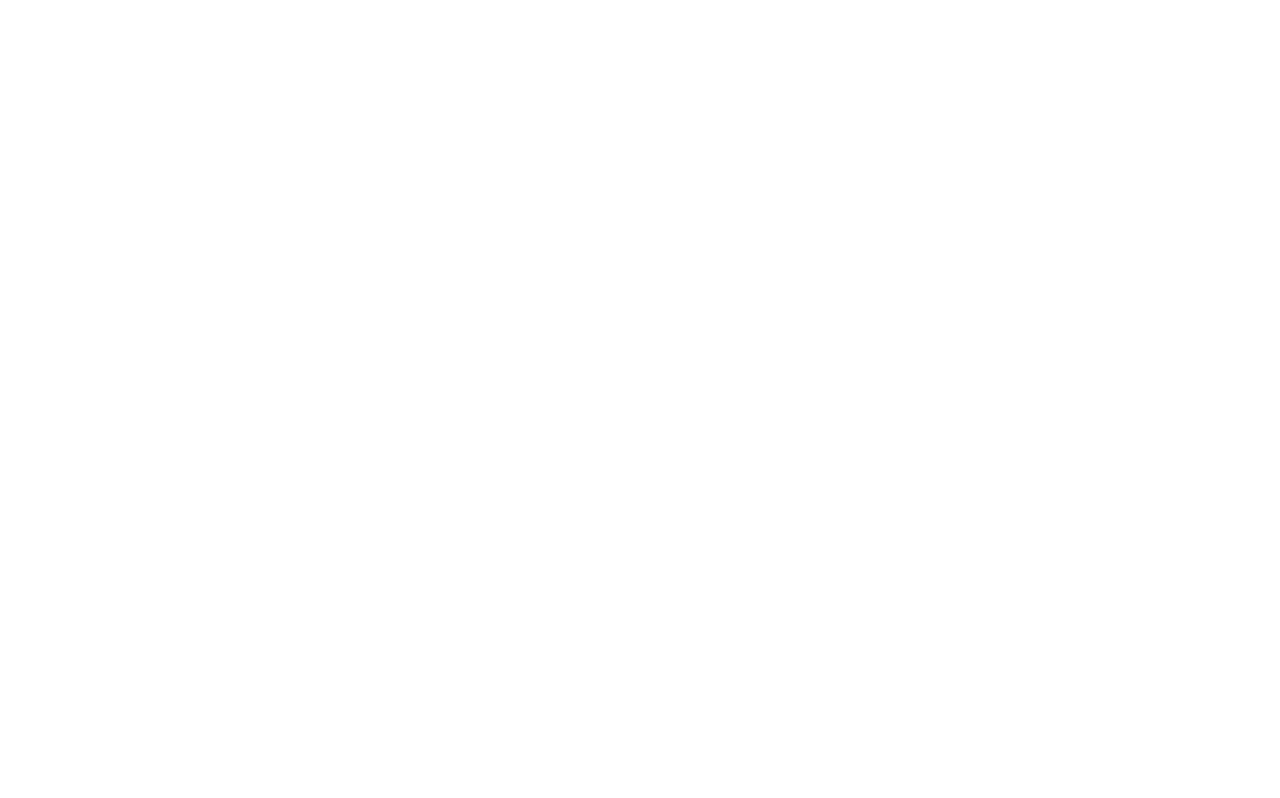
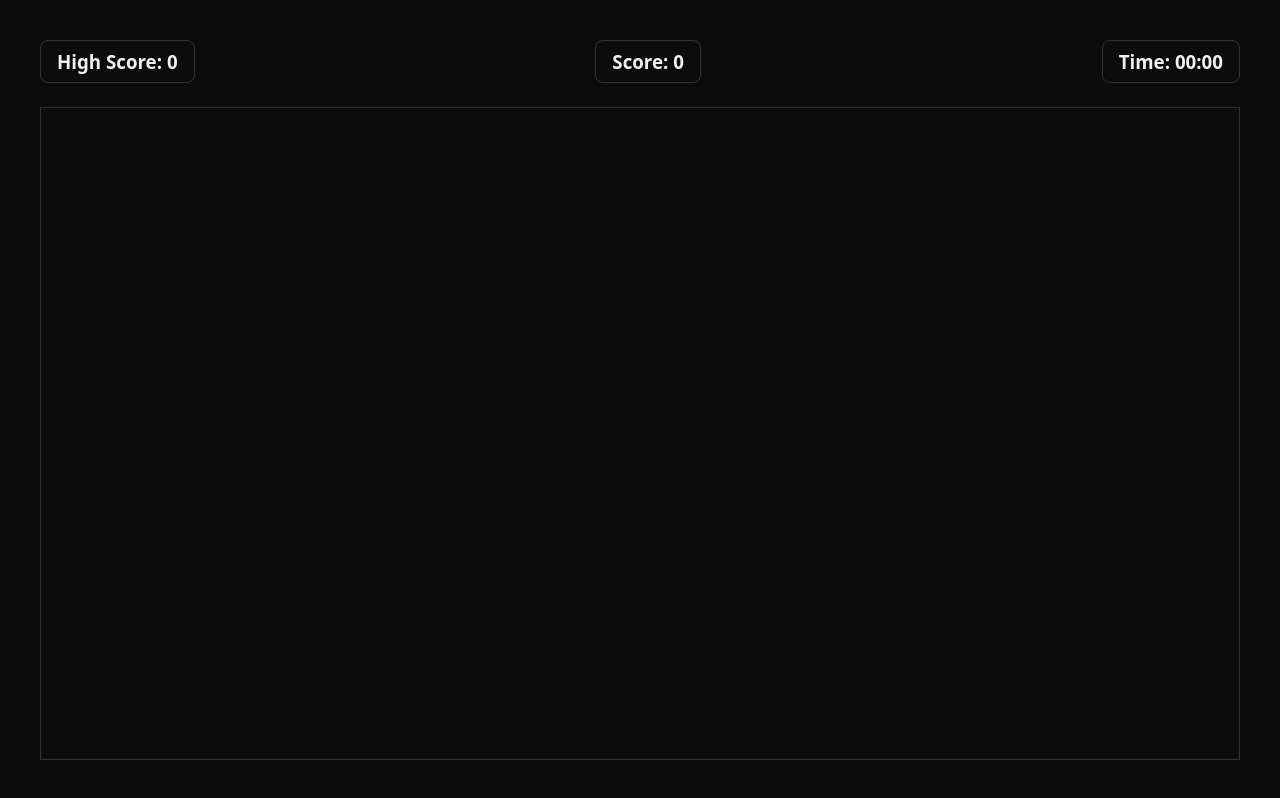
Before and after one commit to mannatgupta146/Retro-Snake-Game, a plain HTML site: page index.html in a window 1280 px wide. Drawn offline with Linux system fonts and the light colour scheme.

Commit message:
basic done

```diff
--- a/index.html
+++ b/index.html
@@ -4,8 +4,31 @@
     <meta charset="UTF-8">
     <meta name="viewport" content="width=device-width, initial-scale=1.0">
     <title>Retro Snake Game</title>
+    <link rel="stylesheet" href="style.css">
 </head>
 <body>
+    <main>
+        <section>
+            <div class="infos">
+                <div class="info">
+                    <h3>High Score: <span id="high-score">0</span></h3>
+                </div>
 
+                <div class="info">
+                    <h3>Score: <span id="score">0</span></h3>
+                </div>
+
+                <div class="info">
+                    <h3>Time: <span id="time">00:00</span></h3>
+                </div>
+
+            </div>
+            <div class="board">
+
+            </div>
+        </section>
+    </main>
+
+    <script src="script.js"></script>
 </body>
 </html>
--- /dev/null
+++ b/style.scss
@@ -0,0 +1,72 @@
+* {
+    margin: 0;
+    padding: 0;
+    box-sizing: border-box;
+}
+
+html, body {
+    width: 100%;
+    height: 100%;
+}
+
+:root{
+    /* background-color */
+    --bg-primary-color: #0c0c0c;
+
+    /* text colors */
+    --text-primary-color: #f0f0f0;
+
+    /* spacing variables */
+    --space-xs: 4px;
+    --space-sm: 8px;
+    --space-md: 16px;
+    --space-lg: 24px;
+    --space-xl: 32px;
+    --space-2xl: 40px;
+    --space-3xl: 48px;
+
+    /* border colors */
+    --border-primary-color: #333333;
+
+    /* border radius */
+    --border-radius-xs: 4px;
+    --border-radius-sm: 8px;
+    --border-radius-md: 12px;
+    --border-radius-lg: 16px;
+    --border-radius-xl: 20px;
+    --border-radius-2xl: 24px;
+}
+
+main {
+    width: 100%;
+    height: 100%;
+    background-color: var(--bg-primary-color);
+    color: var(--text-primary-color);
+    font-family: system-ui, -apple-system, BlinkMacSystemFont, 'Segoe UI', Roboto, Oxygen, Ubuntu, Cantarell, 'Open Sans', 'Helvetica Neue', sans-serif;
+
+    section{
+        width: 100%;
+        height: 100%;
+        padding: var(--space-2xl);
+        display: flex;
+        flex-direction: column;
+        gap: var(--space-lg);
+
+        .infos{
+            width: 100%;
+            display: flex;
+            justify-content: space-between;
+
+            .info{
+                padding: var(--space-sm) var(--space-md);
+                border: 1px solid var(--border-primary-color);
+                border-radius: var(--border-radius-sm);
+            }
+        }
+
+        .board{
+            border: 1px solid var(--border-primary-color);
+            flex-grow: 1;
+        }
+    }
+}
```
Also changed, not shown: style.css, 1 other file.
